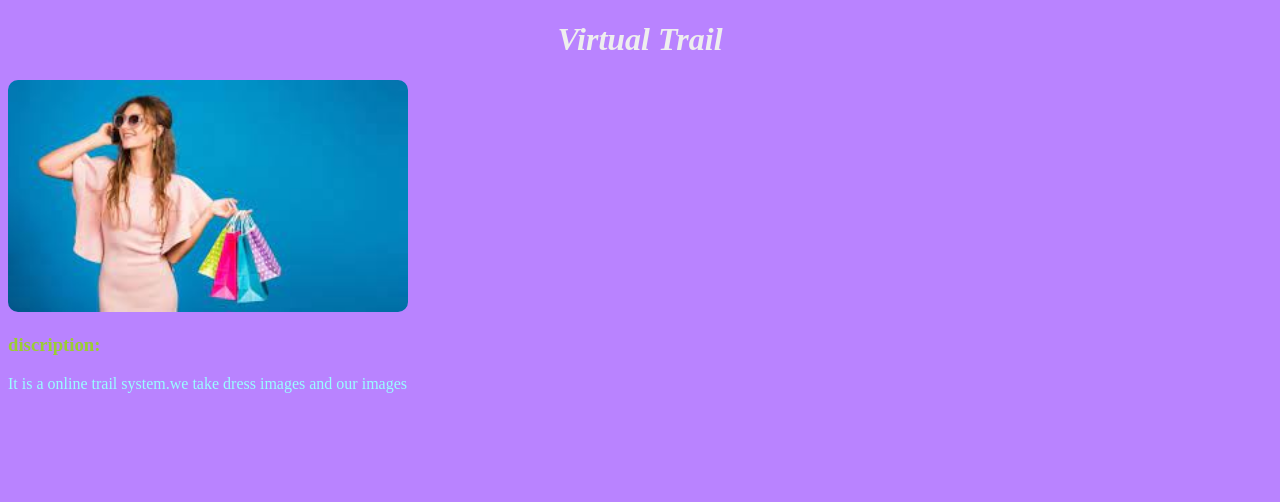
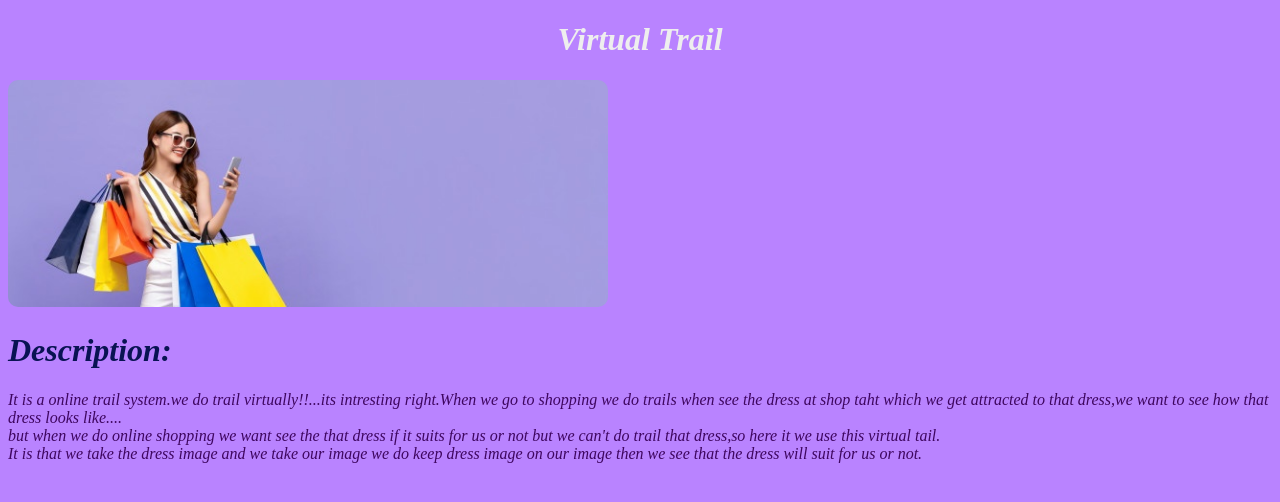
Before and after one commit to sumasahithi/Virtual-Trail, a plain HTML site: page index.html in a window 1280 px wide. Drawn offline with Linux system fonts and the light colour scheme.

Commit message:
first commit

```diff
--- a/index.html
+++ b/index.html
@@ -8,8 +8,10 @@
 </head>
 <body style="background-color:#B983FF">
     <h1 style="font-style:italic;text-align:center;color:#EEEEEE">Virtual Trail</h1>
-    <img src="assets/media/image/1.jpeg" style="width:400px;height:400;border-radius:10px 10px 10px">
-    <h3 style="color:yellowgreen">discription:</h3>
-    <p style="color:#99FEFF">It is a online trail system.we take dress images and our images</p>
+    <img src="assets/media/image/5.jpg"style="width:600px;height:600;border-radius:10px 10px 10px">
+    <h1 style="font-style:italic;color:#091353">Description:</h1>
+    <p style="font-style:italic;color:#3E065F">It is a online trail system.we do trail virtually!!...its intresting right.When we go to shopping we do trails when see the dress at shop taht which we get attracted to that dress,we want to see how that dress looks like....<br>
+        but when we do online shopping we want see the that dress if it suits for us or not but we can't do trail that dress,so here it we use this virtual tail.<br>
+        It is that we take the dress image and we take our image we do keep dress image on our image then we see that the dress will suit for us or not. </p>
 </body>
 </html>
```
Also changed, not shown: assets/media/image/5.jpg (added).
